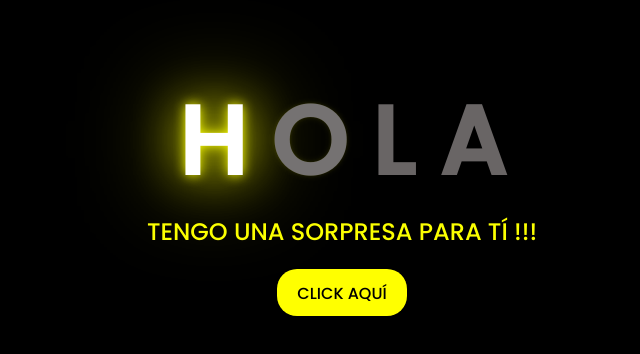
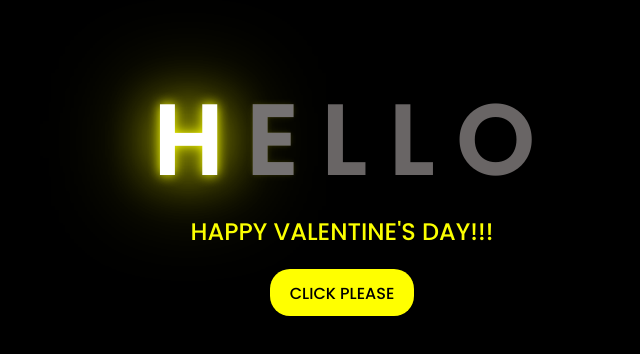
Before and after one commit to NilverTI/Web-Flores, a plain HTML site: page Index.html in a window 1280 px wide. Shown: the part 216-570 px from the top of the page, without its empty margins (306-946 px from the left). Drawn offline with Linux system fonts and the light colour scheme.

Commit message:
Update Index.html

```diff
--- a/Index.html
+++ b/Index.html
@@ -12,10 +12,10 @@
     <div class="greetings">
 
         <span>H</span>
+        <span>E</span>
+	<span>L</span>
+        <span>L</span>
         <span>O</span>
-	<span>L</span>
-        <span>A</span>
-        <span></span>
     </div>
     <div class="greetings">
         <span></span>
@@ -26,11 +26,11 @@
         <span></span>
     </div>
     <div class="description">
-        <span>TENGO UNA SORPRESA PARA TÍ !!!</span>
+        <span>HAPPY VALENTINE'S DAY!!!</span>
     </div>
     <div class="button">
         <button>
-            <a href="DATOS/FLORES.html">CLICK AQUÍ</a>
+            <a href="DATOS/FLORES.html">CLICK PLEASE</a>
         </button>
     </div>
 </body>
```
